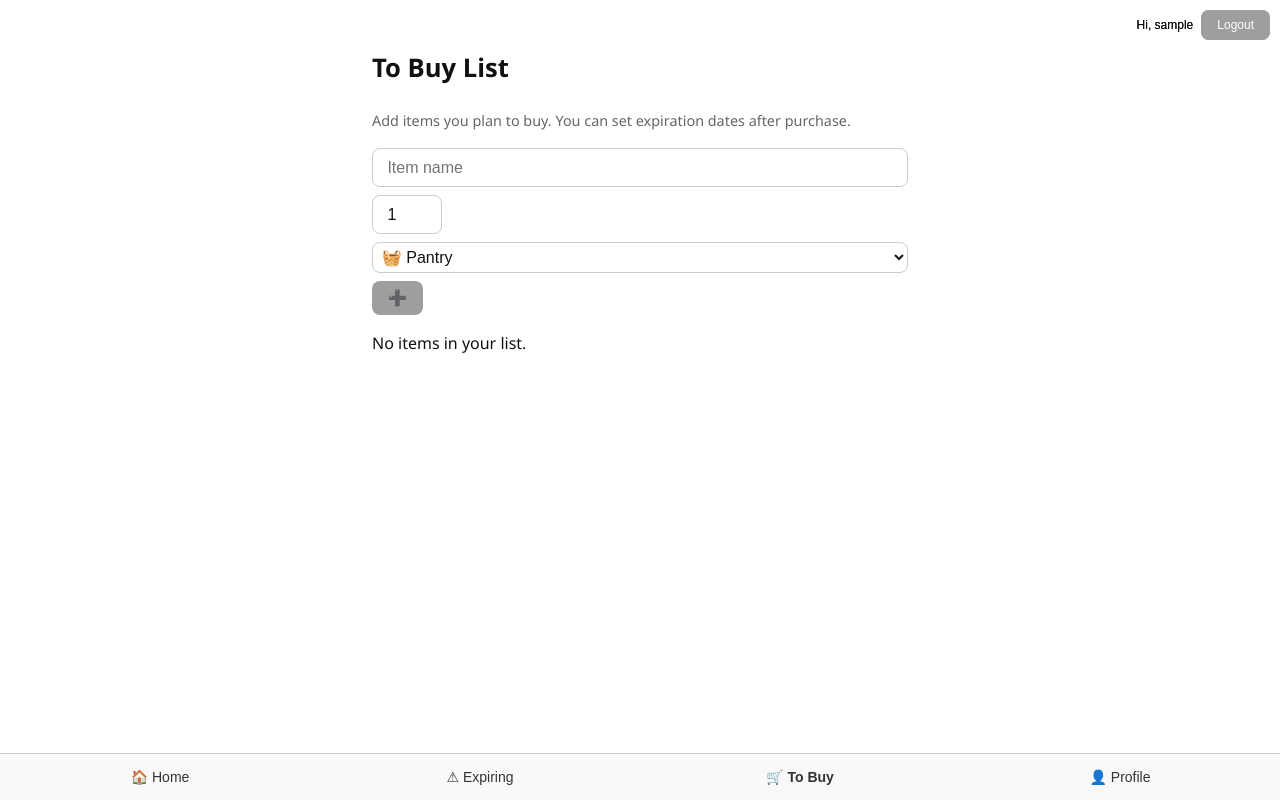
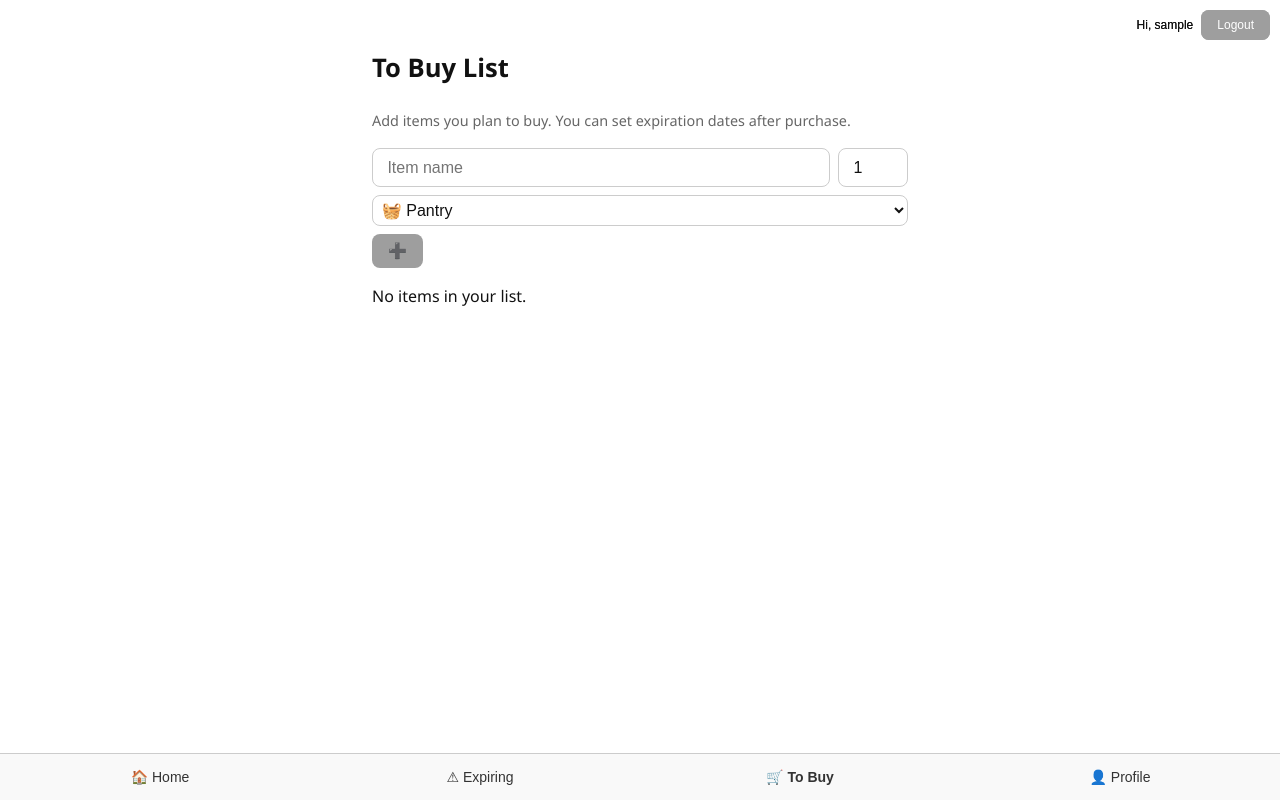
Before and after one commit to crossar/quantory, a Next.js app: page /to-buy in a window 1280 px wide. Built offline with nearby package versions, Linux system fonts and the light colour scheme; no server answers; the database is empty; sample sign-in values are in the browser's storage.

Commit message:
simplify to buy page

```diff
--- a/src/components/ToBuyPage.js
+++ b/src/components/ToBuyPage.js
@@ -76,9 +76,17 @@ export default function ToBuyPage() {
         style={{
           marginBottom: "1rem",
           display: "flex",
-          flexWrap: "wrap",
           gap: "0.5rem",
           alignItems: "center",
+          flexWrap: "wrap",
+        }}
+      >
+        <div
+          style={{
+            display: "flex",
+            gap: "0.5rem",
+            alignItems: "center",
+            width: "100%",
           }}
         >
           <input
@@ -87,6 +95,7 @@ export default function ToBuyPage() {
             value={newItem}
             onChange={(e) => setNewItem(e.target.value)}
             required
+            style={{ flexGrow: 1 }}
           />
           <input
             type="number"
@@ -97,6 +106,7 @@ export default function ToBuyPage() {
             style={{ width: "70px" }}
             required
           />
+        </div>
 
         <select
           value={location}
--- a/src/styles/globals.css
+++ b/src/styles/globals.css
@@ -8,15 +8,16 @@
     --background: #0a0a0a;
     --foreground: #ededed;
   }
+
+  html {
+    color-scheme: dark;
+  }
 }
 
 html,
 body {
   max-width: 100vw;
   overflow-x: hidden;
-}
-
-body {
   background: #ffffff;
   color: #111;
   line-height: 1.6;
@@ -36,13 +37,6 @@ a {
   text-decoration: none;
 }
 
-@media (prefers-color-scheme: dark) {
-  html {
-    color-scheme: dark;
-  }
-}
-
-/* === Layout Container === */
 .container {
   max-width: 600px;
   margin: auto;
@@ -50,14 +44,12 @@ a {
   font-family: "Segoe UI", Roboto, sans-serif;
 }
 
-/* === Card Button List === */
 .card-list {
   display: flex;
   flex-direction: column;
   gap: 0.75rem;
 }
 
-/* === Card-style links === */
 .card {
   display: block;
   background: #f6f6f6;
@@ -75,7 +67,6 @@ a {
   transform: translateY(-1px);
 }
 
-/* === Headings === */
 h1 {
   font-size: 1.6rem;
   font-weight: 600;
@@ -91,13 +82,28 @@ h1 {
   box-shadow: 0 0 5px rgba(0, 0, 0, 0.05);
 }
 
-.item-card span {
+.item-card-row {
+  display: flex;
+  justify-content: space-between;
+  align-items: center;
+  gap: 0.5rem;
+  flex-wrap: wrap;
+  background: #f9f9f9;
+  padding: 0.6rem 0.8rem;
+  border-radius: 10px;
+  box-shadow: 0 0 3px rgba(0, 0, 0, 0.05);
+  font-size: 0.95rem;
+}
+
+.item-card span,
+.item-card-row span {
   font-weight: 500;
   margin-bottom: 0.5rem;
   display: block;
 }
 
-.item-card button {
+.item-card button,
+.item-card-row button {
   padding: 6px;
   font-size: 1rem;
   border: none;
@@ -106,77 +112,9 @@ h1 {
   cursor: pointer;
 }
 
-.item-card button:hover {
+.item-card button:hover,
+.item-card-row button:hover {
   opacity: 0.9;
-}
-
-.item-card .edit-btn {
-  background-color: #ffcc00;
-}
-
-.item-card .move-btn {
-  background-color: #4caf50;
-  color: white;
-}
-
-.item-card .delete-btn {
-  background-color: #f44336;
-  color: white;
-}
-
-.item-card .btn-group {
-  display: flex;
-  gap: 0.3rem;
-  flex-wrap: wrap;
-  margin-top: 0.4rem;
-}
-
-.item-card form input {
-  margin-right: 0.5rem;
-  padding: 0.3rem;
-}
-
-.item-card span {
-  font-weight: 500;
-  line-height: 1.4;
-  max-width: 70%;
-  word-wrap: break-word;
-}
-
-.item-card button {
-  margin-left: 0.5rem;
-}
-
-.item-card:hover {
-  background: #eaeaea;
-  transform: translateY(-1px);
-}
-
-/*addition*/
-
-.item-card-row {
-  display: flex;
-  justify-content: space-between;
-  align-items: center;
-  background: #f9f9f9;
-  padding: 0.6rem 0.8rem;
-  border-radius: 10px;
-  box-shadow: 0 0 3px rgba(0, 0, 0, 0.05);
-  font-size: 0.95rem;
-  gap: 0.5rem;
-}
-
-.item-name {
-  flex-grow: 1;
-  font-weight: 500;
-  overflow: hidden;
-  text-overflow: ellipsis;
-  white-space: nowrap;
-}
-
-.btn-group-inline {
-  display: flex;
-  gap: 0.4rem;
 }
 
 .edit-btn {
@@ -193,31 +131,21 @@ h1 {
   color: white;
 }
 
-.item-card-row input {
-  flex-grow: 1;
-  padding: 0.4rem;
-  font-size: 0.95rem;
-  border-radius: 6px;
-  border: 1px solid #ccc;
+.to-buy-form {
+  display: flex;
+  gap: 0.5rem;
+  align-items: center;
+  margin-bottom: 1rem;
+  justify-content: center;
 }
 
-.item-card-row input[type="text"] {
-  flex-grow: 1;
-  padding: 0.4rem;
-  font-size: 0.95rem;
-  border-radius: 6px;
-  border: 1px solid #ccc;
+.to-buy-form input,
+.to-buy-form select,
+.to-buy-form button {
+  flex: 1 1 45%;
+  min-width: 130px;
 }
 
-.item-card-row input[type="number"] {
-  padding: 0.4rem;
-  font-size: 0.95rem;
-  border-radius: 6px;
-  border: 1px solid #ccc;
-  width: 60px;
-}
-
-/* === Inputs & Buttons === */
 input,
 select {
   background: #fff;
@@ -251,38 +179,6 @@ button:hover {
   background: #eb8125;
 }
 
-/* === Filter & Controls Section === */
-.filters-container,
-.export-sort-container {
-  display: flex;
-  flex-wrap: wrap;
-  gap: 1rem;
-  align-items: center;
-  margin: 1rem 0;
-}
-
-.filters-container label,
-.export-sort-container label {
-  font-size: 0.95rem;
-}
-
-/* === To Buy Page Specific === */
-.to-buy-form {
-  display: flex;
-  flex-wrap: wrap;
-  gap: 0.5rem;
-  margin-bottom: 1rem;
-  justify-content: center;
-}
-
-.to-buy-form input,
-.to-buy-form select,
-.to-buy-form button {
-  flex: 1 1 45%;
-  min-width: 130px;
-}
-
-/* === Responsive: Mobile-Friendly === */
 @media (max-width: 600px) {
   .filters-container,
   .export-sort-container,
@@ -316,92 +212,3 @@ button:hover {
     text-align: center;
   }
 }
-
-/* profile page*/
-
-.profile-container {
-  max-width: 500px;
-  margin: 3rem auto;
-  padding: 2rem;
-  text-align: center;
-}
-
-.profile-card {
-  background: #f9f9f9;
-  border-radius: 12px;
-  padding: 2rem;
-  box-shadow: 0 2px 10px rgba(0, 0, 0, 0.1);
-}
-
-.profile-info p {
-  margin-bottom: 1rem;
-  font-size: 1.1rem;
-}
-
-.logout-button {
-  background-color: #ff6961;
-  color: white;
-  border: none;
-  padding: 0.6rem 1.2rem;
-  font-size: 1rem;
-  border-radius: 8px;
-  cursor: pointer;
-  transition: background-color 0.2s ease;
-}
-
-.logout-button:hover {
-  background-color: #e85a52;
-}
-
-/* to buy page location */
-
-.item-info {
-  display: flex;
-  flex-direction: column;
-  flex: 1;
-  min-width: 0;
-}
-
-.item-line {
-  display: flex;
-  flex-wrap: wrap;
-  gap: 0.5rem;
-  align-items: center;
-  font-weight: 500;
-}
-
-.item-name {
-  white-space: nowrap;
-  overflow: hidden;
-  text-overflow: ellipsis;
-}
-
-.item-qty {
-  color: #444;
-  font-size: 0.95rem;
-}
-
-.item-location {
-  color: #666;
-  font-size: 0.85rem;
-  margin-top: 0.2rem;
-}
-
-.item-card-row {
-  display: flex;
-  justify-content: space-between;
-  align-items: center;
-  gap: 0.5rem;
-  flex-wrap: wrap;
-}
-
-.edit-name-input {
-  flex: 2;
-  min-width: 0;
-  padding: 0.3rem;
-}
-
-.edit-qty-input {
-  width: 60px;
-  padding: 0.3rem;
-}
```
Lines whose indentation alone changed are shown as unchanged.
